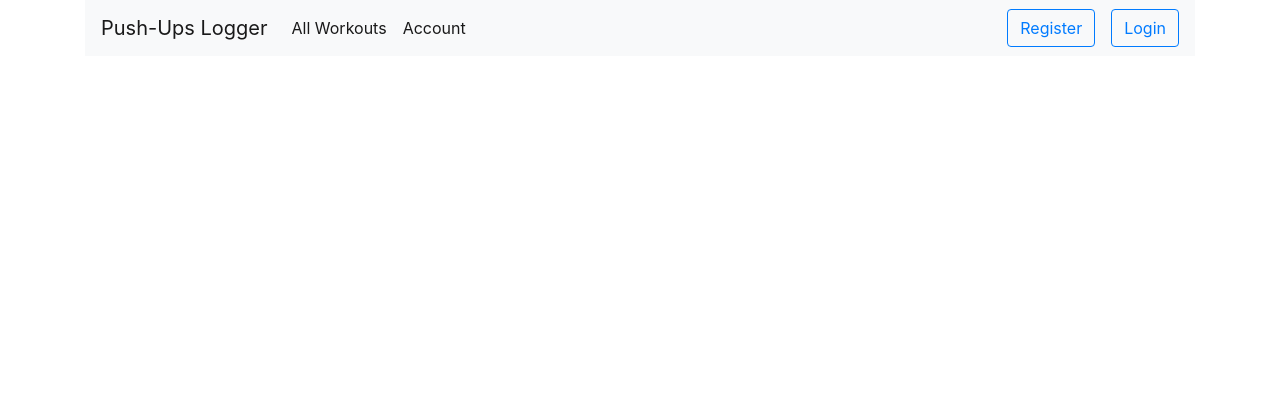
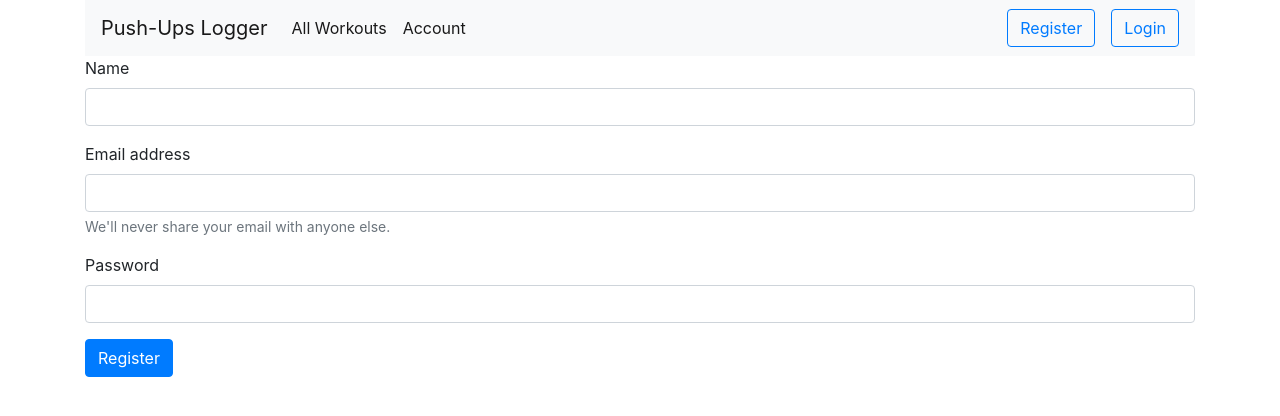
Before and after one commit to qasimabdullah404/pushups-logger, a Python web app: template templates/register.html in a window 1280 px wide. Shown: the top 416 px of the page. Run offline with Jinja, Linux system fonts and the light colour scheme; the template is opened without the code that fills it, so the values that code supplies are empty.

Commit message:
add register matters - minimal

```diff
--- a/templates/register.html
+++ b/templates/register.html
@@ -1 +1,20 @@
 {% extends "base.html" %}
+
+{% block content %}
+<form method="post" action="/register">
+  <div class="form-group">
+    <label for="name">Name</label>
+    <input type="text" class="form-control" id="name" name="name" required>
+  </div>
+  <div class="form-group">
+    <label for="email">Email address</label>
+    <input type="email" class="form-control" id="email" name="email" required>
+    <small id="emailHelp" class="form-text text-muted">We'll never share your email with anyone else.</small>
+  </div>
+  <div class="form-group">
+    <label for="exampleInputPassword1">Password</label>
+    <input type="password" class="form-control" id="password" name="password" required>
+  </div>
+  <button type="submit" class="btn btn-primary">Register</button>
+</form>
+{% endblock %}
```
Also changed, not shown: auth.py (+12 -1 lines).
